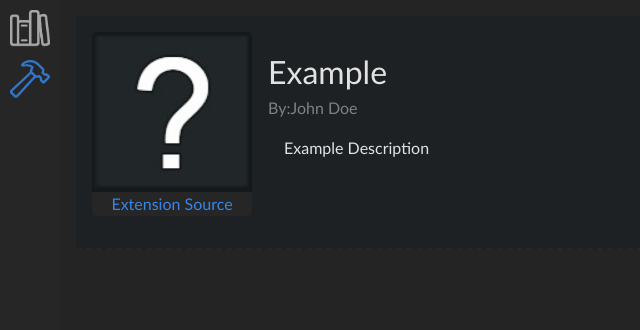
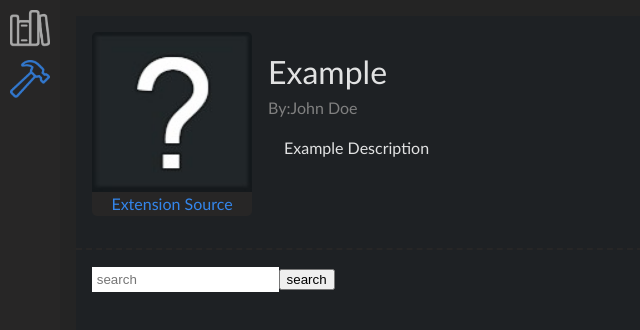
Before and after one commit to Candorada/M3, a React (Vite) app: page /extensions/1 in a window 1280 px wide. Shown: the top 330 px of the page, without its empty margins (0-640 px from the left). Built offline with nearby package versions, Linux system fonts and the light colour scheme; no server answers.

Commit message:
minor UI changes

```diff
--- a/src/extensionsUI/ExtensionPage/extensionpage.css
+++ b/src/extensionsUI/ExtensionPage/extensionpage.css
@@ -4,10 +4,17 @@
     height: 100%;
     font-family: var(--font);
     display: flex;
+    flex-direction: column;
     padding:1rem;
+}
+@media (max-aspect-ratio:1){
+    #extensionPage{
+        padding:0;
+    }
 }
 .top{
     padding: 1rem;
+    box-sizing: border-box;
     height: fit-content;
     display: flex;
     width: 100%;
@@ -62,3 +69,22 @@
     text-decoration:none;
     pointer-events: none;
 }
+
+.search{
+    height: 100%;
+    box-sizing: border-box;
+    padding:1rem;
+    width: 100%;
+    border-bottom:var(--primary2) dashed 2px;
+    background-color: var(--primary3);
+}
+#searchBar{
+    transition: border 0.1s ease-in-out ;
+    border:none;
+    padding:0.3rem;
+    border: 0px solid var(--secondary2);
+    outline-width: 0px;
+}
+#searchBar:focus{
+    border-width: 0px 0px 3px;
+}
--- a/src/extensionsUI/ExtensionPage/extensionpage.jsx
+++ b/src/extensionsUI/ExtensionPage/extensionpage.jsx
@@ -43,6 +43,10 @@ function ExtensionPage(){
                     <div dangerouslySetInnerHTML={{__html:jsonData.properties.description}} id = "extensionDescription"></div>
                 </div>
             </div>
+            <div className="search">
+                <input type="text" name="search" id="searchBar" placeholder="search" />
+                <input type="button" value="search"/>
+            </div>
         </div>
     </>)
 }
```
Also changed, not shown: 1 other file (tests, documents, lock files or other folders).
